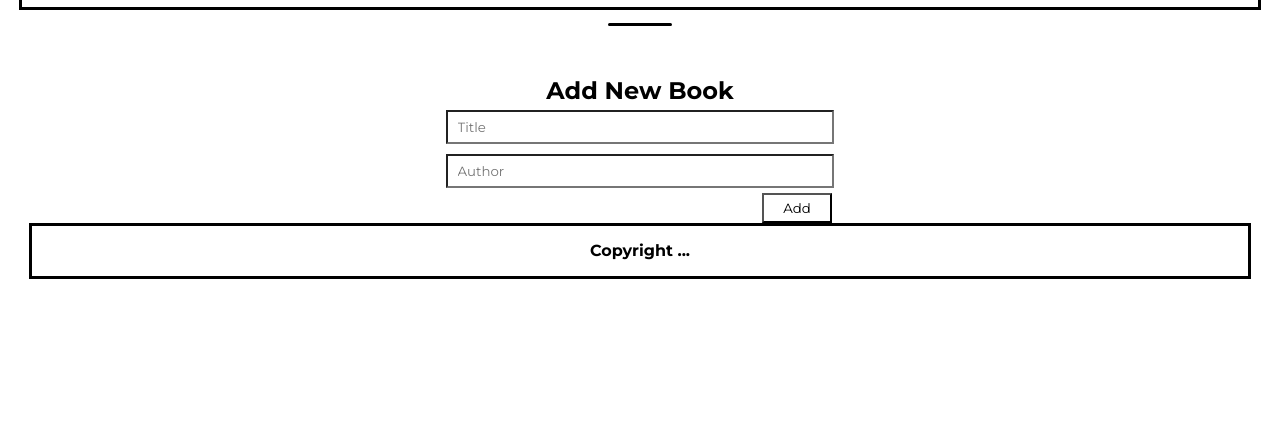
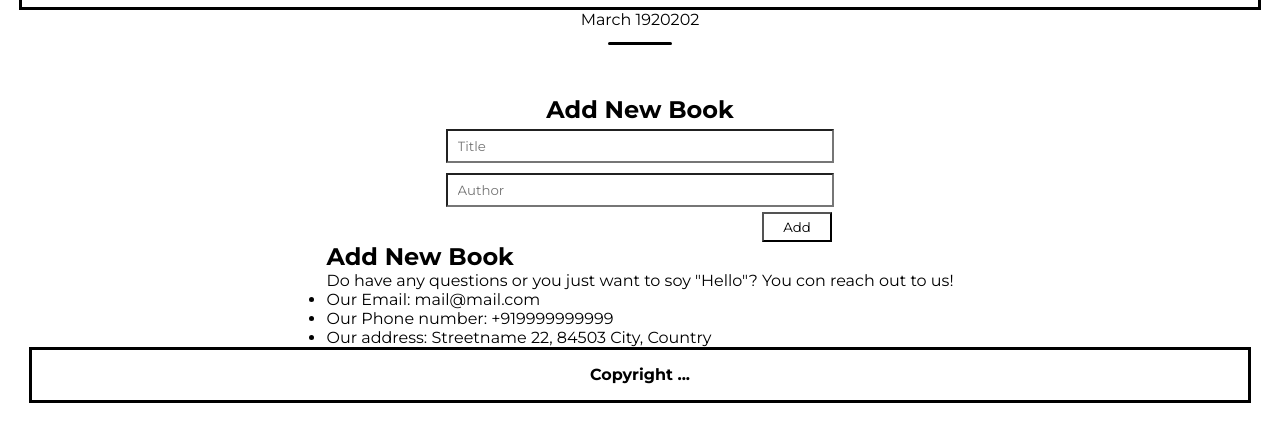
Before and after one commit to bhskr44/awesome_books, a website: page index.html in a window 1280 px wide. Shown: the part 66-508 px from the top of the page. Drawn offline with Linux system fonts and the light colour scheme.

Commit message:
Update index.html

```diff
--- a/index.html
+++ b/index.html
@@ -26,6 +26,7 @@
           </ul>
         </div>
       </section>
+      <div class="datentime"><p>March 1920202</p></div>
 
       <section id="list"></section>
       <div class="dash"></div>
@@ -41,7 +42,18 @@
         </form>
       </section>
 
-      <section class="conatct"></section>
+      <section class="contact">
+        <h2>Add New Book</h2>
+        <p>
+          Do have any questions or you just want to soy "Hello"? You con reach
+          out to us!
+        </p>
+        <ul>
+          <li>Our Email: mail@mail.com</li>
+          <li>Our Phone number: +919999999999</li>
+          <li>Our address: Streetname 22, 84503 City, Country</li>
+        </ul>
+      </section>
 
       <section class="copyright">
         <h4>Copyright ...</h4>
```
